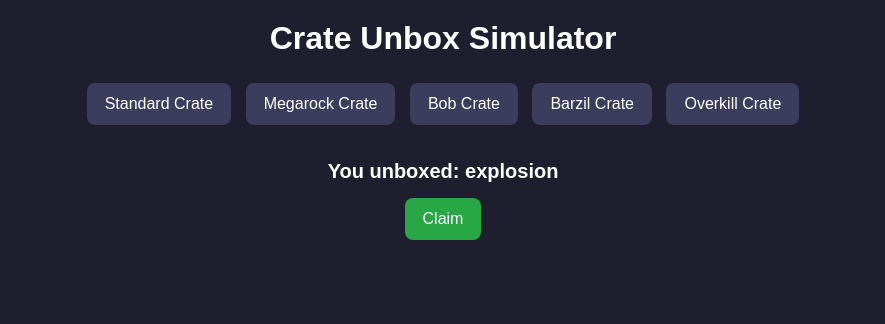
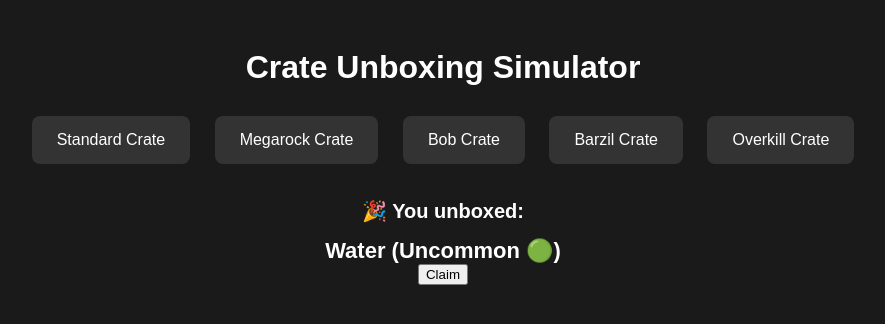
Before and after one commit to luckyman9299og/UnboxingSBCrates, a plain HTML site: page index.html in a window 1280 px wide. Both pictures are taken after a click on the button "Standard Crate". Shown: the whole page, without its empty margins (197-1082 px from the left). Drawn offline with Linux system fonts and the light colour scheme.

Commit message:
Update index.html

```diff
--- a/index.html
+++ b/index.html
@@ -2,49 +2,46 @@
 <html lang="en">
 <head>
   <meta charset="UTF-8">
-  <meta name="viewport" content="width=device-width, initial-scale=1.0">
-  <title>Crate Unbox Simulator</title>
+  <title>Crate Unboxing</title>
   <style>
     body {
       font-family: Arial, sans-serif;
+      background: #1a1a1a;
+      color: #fff;
       text-align: center;
-      background: #1e1e2f;
-      color: white;
+      padding: 20px;
     }
     h1 {
-      margin-top: 20px;
+      margin-bottom: 20px;
     }
-    .crate-buttons {
-      margin: 20px;
-    }
-    button {
-      margin: 5px;
-      padding: 12px 18px;
+    .crate-buttons button {
+      margin: 10px;
+      padding: 15px 25px;
       font-size: 16px;
       border: none;
       border-radius: 8px;
       cursor: pointer;
-      background: #3c3c5c;
-      color: white;
+      background: #333;
+      color: #fff;
       transition: 0.2s;
     }
-    button:hover {
-      background: #565682;
+    .crate-buttons button:hover {
+      background: #555;
     }
-    #result-box {
-      margin-top: 30px;
+    #result {
+      margin-top: 25px;
       font-size: 20px;
       font-weight: bold;
     }
-    #claim-btn {
-      display: none;
+    .rarity {
+      display: inline-block;
       margin-top: 15px;
-      background: #28a745;
+      font-size: 22px;
     }
   </style>
 </head>
 <body>
-  <h1>Crate Unbox Simulator</h1>
+  <h1>Crate Unboxing Simulator</h1>
   <div class="crate-buttons">
     <button onclick="openCrate('standard')">Standard Crate</button>
     <button onclick="openCrate('megarock')">Megarock Crate</button>
@@ -53,45 +50,68 @@
     <button onclick="openCrate('overkill')">Overkill Crate</button>
   </div>
 
-  <div id="result-box">Press a crate to unbox!</div>
-  <button id="claim-btn" onclick="claimItem()">Claim</button>
+  <div id="result"></div>
+  <div id="claim-area"></div>
 
   <script>
-    let currentItem = null;
+    const lootTables = {
+      standard: {
+        uncommon: {
+          chance: 79,
+          items: ["Slime", "Water", "Leaves", "Ink", "Forcefield", "Explosion", "Cartoony Water", "Butterflies", "Blue Explosion", "Birds"]
+        },
+        rare: {
+          chance: 18,
+          items: ["Pixilated Lightning", "Plasma Blast", "Painted", "Fireworks"]
+        },
+        epic: {
+          chance: 2.5,
+          items: ["Psychic", "Poisonous"]
+        },
+        legendary: {
+          chance: 0.5,
+          items: ["Lightning"]
+        }
+      }
+    };
 
-    function openCrate(crate) {
-      if (crate === "standard") {
-        currentItem = unboxStandard();
-        document.getElementById("result-box").innerText = "You unboxed: " + currentItem;
-        document.getElementById("claim-btn").style.display = "inline-block";
+    function openCrate(type) {
+      if (type !== "standard") {
+        document.getElementById("result").innerHTML = "⚠️ This crate isn't set up yet!";
+        document.getElementById("claim-area").innerHTML = "";
+        return;
+      }
+
+      let roll = Math.random() * 100;
+      let rarity = "";
+      let item = "";
+
+      const crate = lootTables.standard;
+      if (roll < crate.uncommon.chance) {
+        rarity = "Uncommon 🟢";
+        item = randomPick(crate.uncommon.items);
+      } else if (roll < crate.uncommon.chance + crate.rare.chance) {
+        rarity = "Rare 🔵";
+        item = randomPick(crate.rare.items);
+      } else if (roll < crate.uncommon.chance + crate.rare.chance + crate.epic.chance) {
+        rarity = "Epic 🟣";
+        item = randomPick(crate.epic.items);
       } else {
-        document.getElementById("result-box").innerText = "Crate not yet implemented!";
-        document.getElementById("claim-btn").style.display = "none";
+        rarity = "Legendary 🟡";
+        item = randomPick(crate.legendary.items);
       }
+
+      document.getElementById("result").innerHTML = `🎉 You unboxed: <br> <span class="rarity">${item} (${rarity})</span>`;
+      document.getElementById("claim-area").innerHTML = `<button onclick="claimItem()">Claim</button>`;
     }
 
     function claimItem() {
-      document.getElementById("result-box").innerText = "You claimed: " + currentItem;
-      document.getElementById("claim-btn").style.display = "none";
+      document.getElementById("result").innerHTML = "✅ Item claimed!";
+      document.getElementById("claim-area").innerHTML = "";
     }
 
-    function unboxStandard() {
-      // Chances
-      const roll = Math.random() * 100;
-
-      if (roll < 79) {
-        // Uncommon pool
-        const uncommons = ["slime", "water", "leaves", "ink", "forcefield", "explosion", "cartoony water", "butterflies", "blue explosion", "birds"];
-        return uncommons[Math.floor(Math.random() * uncommons.length)];
-      } else if (roll < 97) { // 79 + 18
-        const rares = ["pixilated lightning", "plasma blast", "painted", "fireworks"];
-        return rares[Math.floor(Math.random() * rares.length)];
-      } else if (roll < 99.5) { // 97 + 2.5
-        const epics = ["psychic", "poisonous"];
-        return epics[Math.floor(Math.random() * epics.length)];
-      } else {
-        return "lightning (LEGENDARY)";
-      }
+    function randomPick(arr) {
+      return arr[Math.floor(Math.random() * arr.length)];
     }
   </script>
 </body>
```
